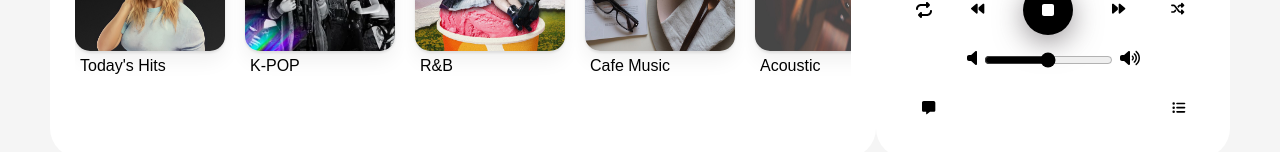
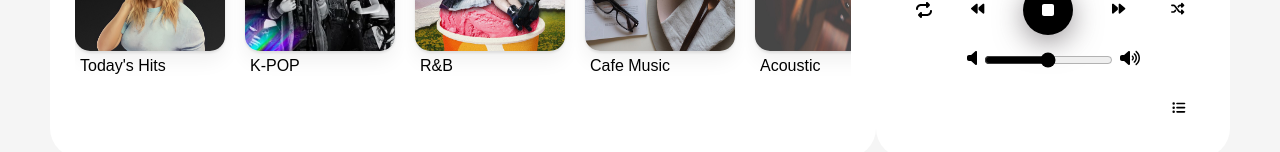
Before and after one commit to aubepluieh3/apple-music, a React (Create React App) app: page / in a window 1280 px wide. Shown: the part 552-704 px from the top of the page. Built offline with nearby package versions, Linux system fonts and the light colour scheme.

Commit message:
layoutId error

```diff
--- a/src/Main.tsx
+++ b/src/Main.tsx
@@ -3,7 +3,7 @@ import { tracks } from "../src/Data/Music";
 
 function Main() {
   //const [audio, setAudio] = useState(new Audio());
-  return <PlayScreen tracks={tracks} />;
+  return <PlayScreen />;
 }
 
 export default Main;
--- a/src/components/LyricsPart.tsx
+++ b/src/components/LyricsPart.tsx
@@ -3,6 +3,7 @@ import { FontAwesomeIcon } from "@fortawesome/react-fontawesome";
 import { motion, AnimatePresence } from "framer-motion";
 import { useState } from "react";
 import styled from "styled-components";
+import { tracks } from "../Data/Music";
 
 const Container = styled.div``;
 
@@ -10,6 +11,8 @@ const Btn = styled.button`
   background: none;
   border: none;
 `;
+
+const Box = styled(motion.div)``;
 
 const BoxAnimation = styled(motion.div)`
   background-color: rgba(255, 255, 255, 1);
@@ -43,7 +46,7 @@ const Lyrics = styled.div`
   text-align: center;
 `;
 
-function LyricsPart({ tracks, trackIndex }) {
+function LyricsPart({ trackIndex }) {
   // const [trackIndex, setTrackIndex] = useState(0);
   const [id, setId] = useState<null | string>(null);
   const { lyrics } = tracks[trackIndex];
@@ -53,16 +56,15 @@ function LyricsPart({ tracks, trackIndex }) {
       {tracks
         .filter((track: { id: string }) => track.id === String(trackIndex))
         .map((track) => (
-          <div
+          <Box
             layoutId={track.id}
             key={track.id}
             onClick={() => setId(track.id)}
           >
-            {" "}
             <Btn>
               <FontAwesomeIcon icon={faMessage} />
             </Btn>
-          </div>
+          </Box>
         ))}
       <AnimatePresence>
         {id ? (
--- a/src/components/PlayScreen.tsx
+++ b/src/components/PlayScreen.tsx
@@ -16,6 +16,7 @@ import {
 import { onCalcMusicTime } from "./CalTime";
 import Playlist from "./Playlist";
 import LyricsPart from "./LyricsPart";
+import { tracks } from "../Data/Music";
 
 const Box = styled.div`
   background: white;
@@ -119,7 +120,7 @@ const Another = styled.div`
   }
 `;
 
-function PlayScreen({ tracks }) {
+function PlayScreen() {
   const [isPlaying, setIsPlaying] = useState(false);
   const [currentTime, setCurrentTime] = useState("0:00");
   const [duration, setDuration] = useState("0:00");
@@ -331,8 +332,8 @@ function PlayScreen({ tracks }) {
       </SoundBar>
 
       <Another>
-        <LyricsPart tracks={tracks} trackIndex={trackIndex} />
-        <Playlist tracks={tracks} trackIndex={trackIndex} />
+        <LyricsPart trackIndex={trackIndex} />
+        <Playlist trackIndex={trackIndex} />
       </Another>
     </Box>
   );
--- a/src/components/Playlist.tsx
+++ b/src/components/Playlist.tsx
@@ -70,6 +70,8 @@ const AlbumDetail = styled.div`
     font-size: 10px;
   }
 `;
+
+const Box = styled(motion.div)``;
 const BoxAnimation = styled(motion.div)`
   background-color: rgba(255, 255, 255, 1);
   border-radius: 40px;
@@ -80,7 +82,7 @@ const BoxAnimation = styled(motion.div)`
   overflow-x: scroll;
 `;
 
-function Playlist({ tracks, trackIndex }) {
+function Playlist({ trackIndex }) {
   // const [trackIndex, setTrackIndex] = useState(0);
   const [id, setId] = useState<null | string>(null);
 
@@ -89,7 +91,7 @@ function Playlist({ tracks, trackIndex }) {
       {tracks
         .filter((track: { id: string }) => track.id === String(trackIndex))
         .map((track) => (
-          <div
+          <Box
             layoutId={track.id}
             key={track.id}
             onClick={() => setId(track.id)}
@@ -97,7 +99,7 @@ function Playlist({ tracks, trackIndex }) {
             <Btn>
               <FontAwesomeIcon icon={faListUl} />
             </Btn>{" "}
-          </div>
+          </Box>
         ))}
       <AnimatePresence>
         {id ? (
```
